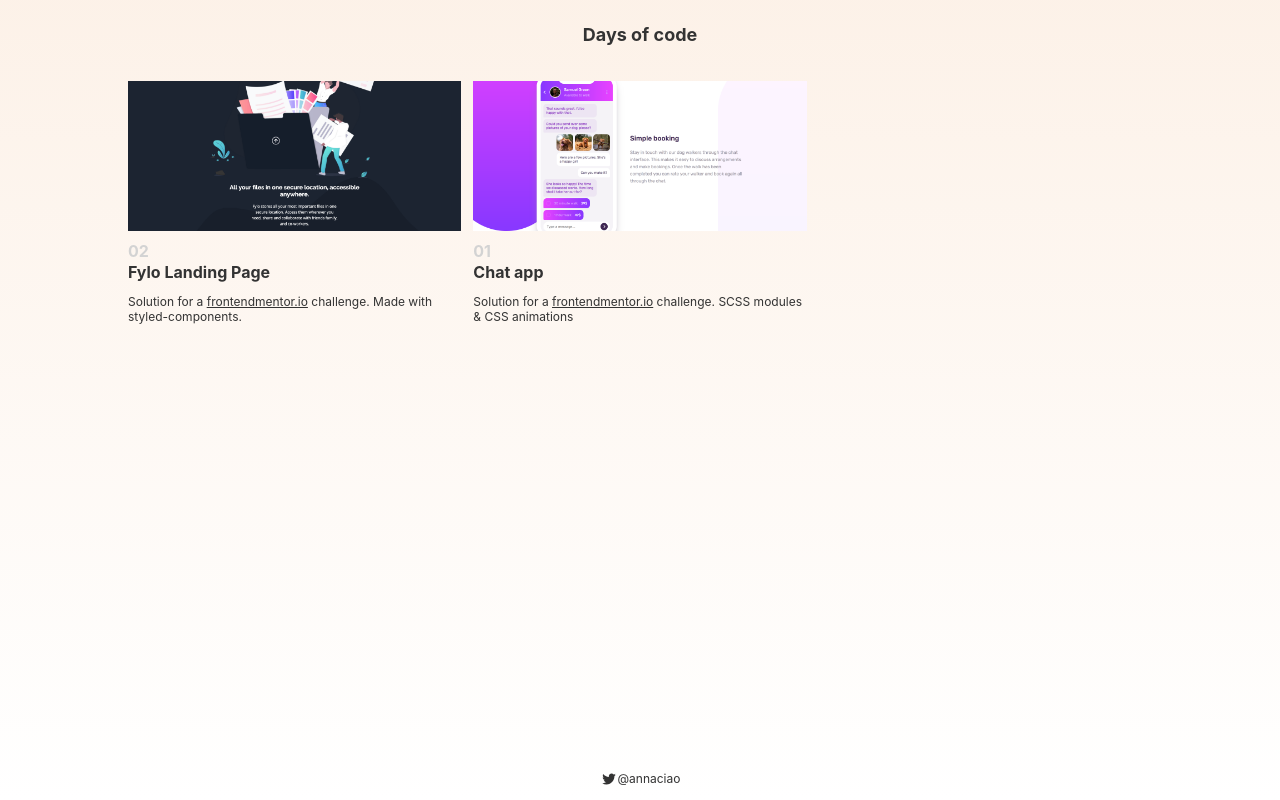
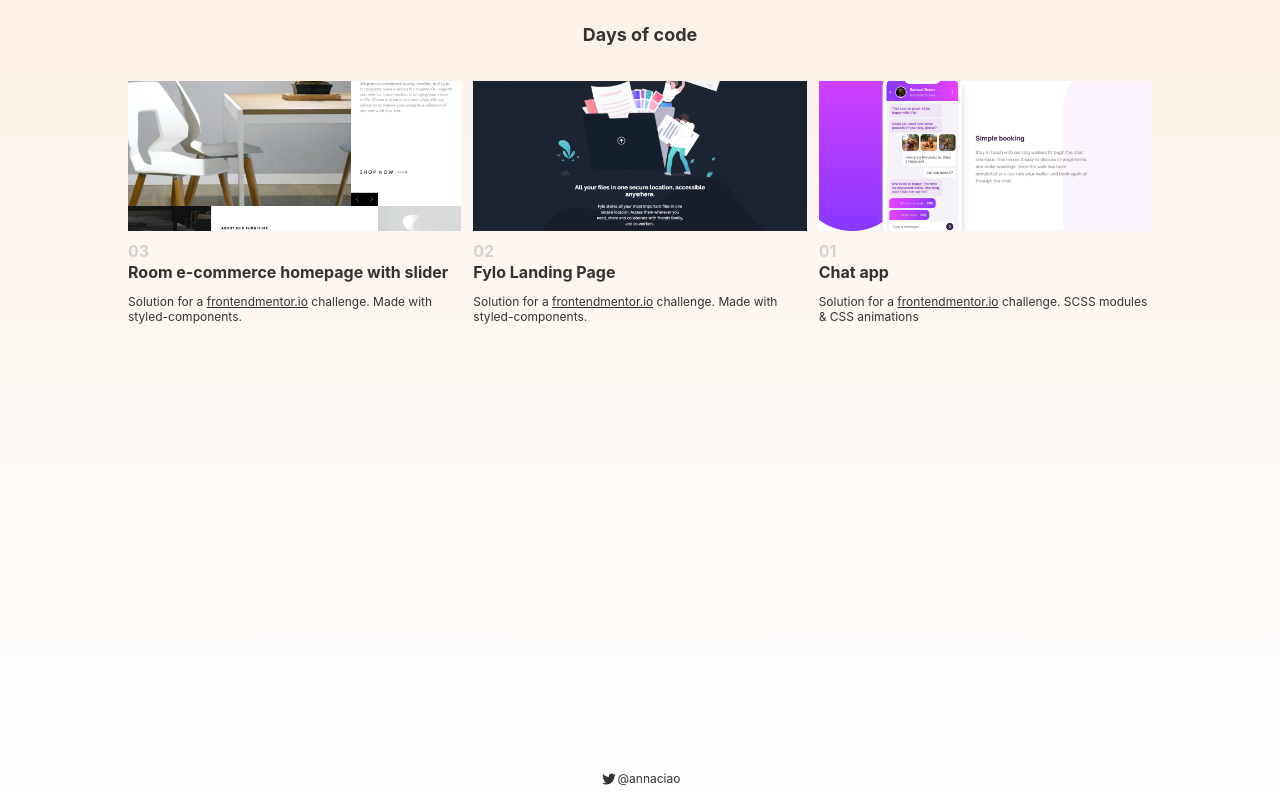
Before and after one commit to anchsk/daysofcode, a Next.js app: page / in a window 1280 px wide. Built offline with nearby package versions, Linux system fonts and the light colour scheme.

Commit message:
add room page

```diff
--- a/pages/index.js
+++ b/pages/index.js
@@ -12,6 +12,26 @@ export default function Home() {
       </Header>
       <Main>
         <Content>
+        <Card>
+            <Link href='/room'>
+              <A>
+                <ImageWrap>
+                  <Image
+                    src='/images/room-desktop.png'
+                    layout='fill'
+                    objectFit='cover'
+                  />
+                </ImageWrap>
+                <CardTitle>
+                  <Day>03</Day>
+                  <h2>Room e-commerce homepage with slider</h2>
+                </CardTitle>
+              </A>
+            </Link>
+            <CardDescription>
+              <p>Solution for a <a href='https://www.frontendmentor.io/challenges/room-homepage-BtdBY_ENq'>frontendmentor.io</a> challenge. Made with styled-components.</p>
+            </CardDescription>
+          </Card>
           <Card>
             <Link href='/fylo'>
               <A>
```
Also changed, not shown: components/Fylo/Fylo.js (+0 -8 lines), components/Room/Room.js (+10 -5 lines), public/images/room-desktop.png (added), public/images/room-mobile.png (added).
